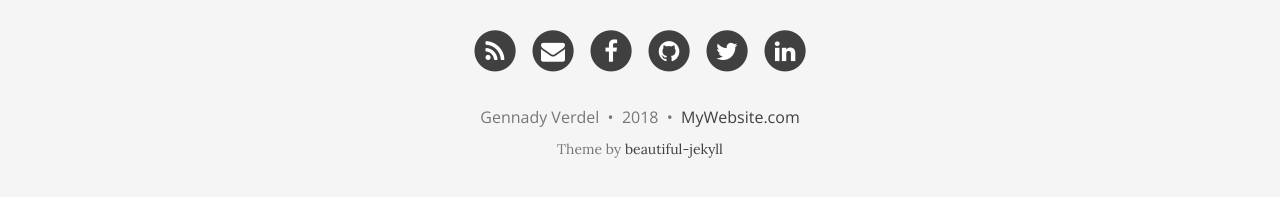
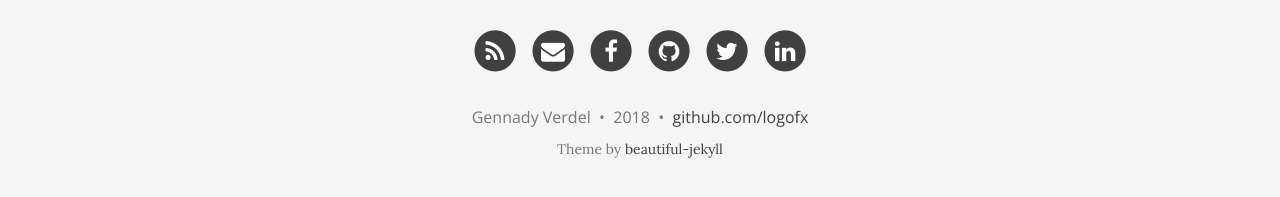
Before and after one commit to LogoFX/logofx.github.io, a Jekyll site: the page built from index.html, in a window 1280 px wide and 1164 px high. Shown: the part 954-1151 px from the top of the window. Built offline with Jekyll 4.4.1, drawn with Linux system fonts in a browser that asks for light colours; nearby versions of some CDN libraries; the list of posts is cut into pages by our own code.

Commit message:
Fixed url-pretty
Edited line 184.

```diff
--- a/_config.yml
+++ b/_config.yml
@@ -101,7 +101,7 @@
 
 # How to display the link to the website in the footer
 # Remove this if you don't want a link in the footer
-url-pretty: "MyWebsite.com"  # eg. "deanattali.com/beautiful-jekyll"
+url-pretty: "github.com/logofx"  # eg. "deanattali.com/beautiful-jekyll"
 
 # --- Web Statistics Section --- #
 
```
